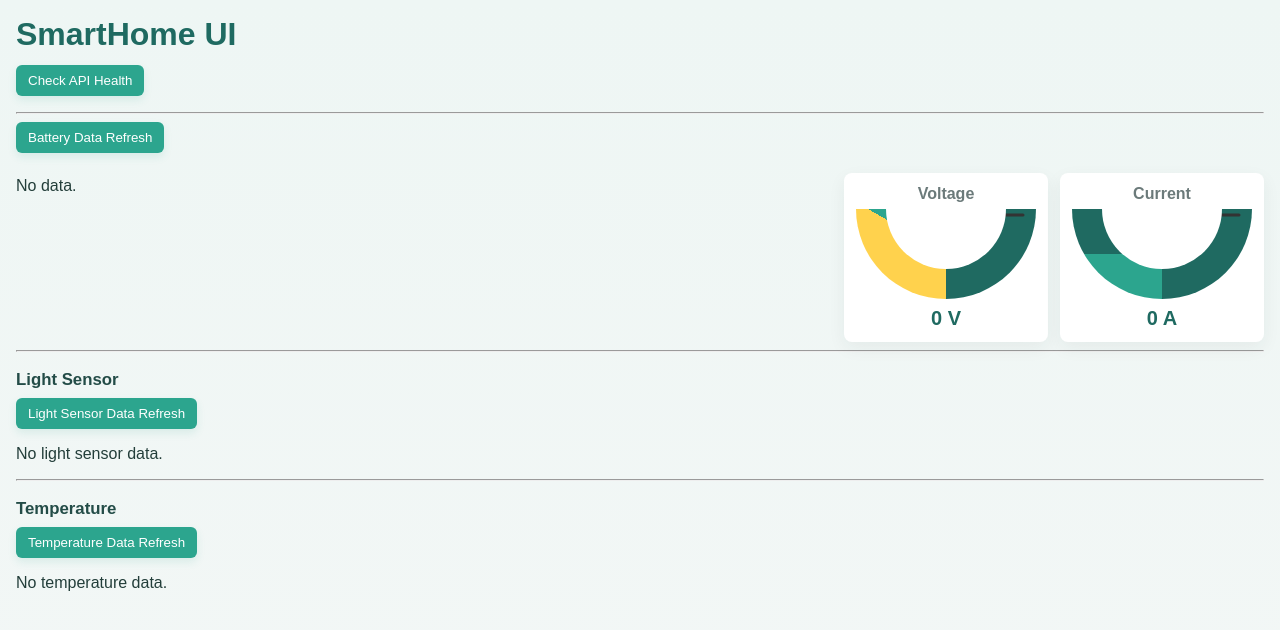
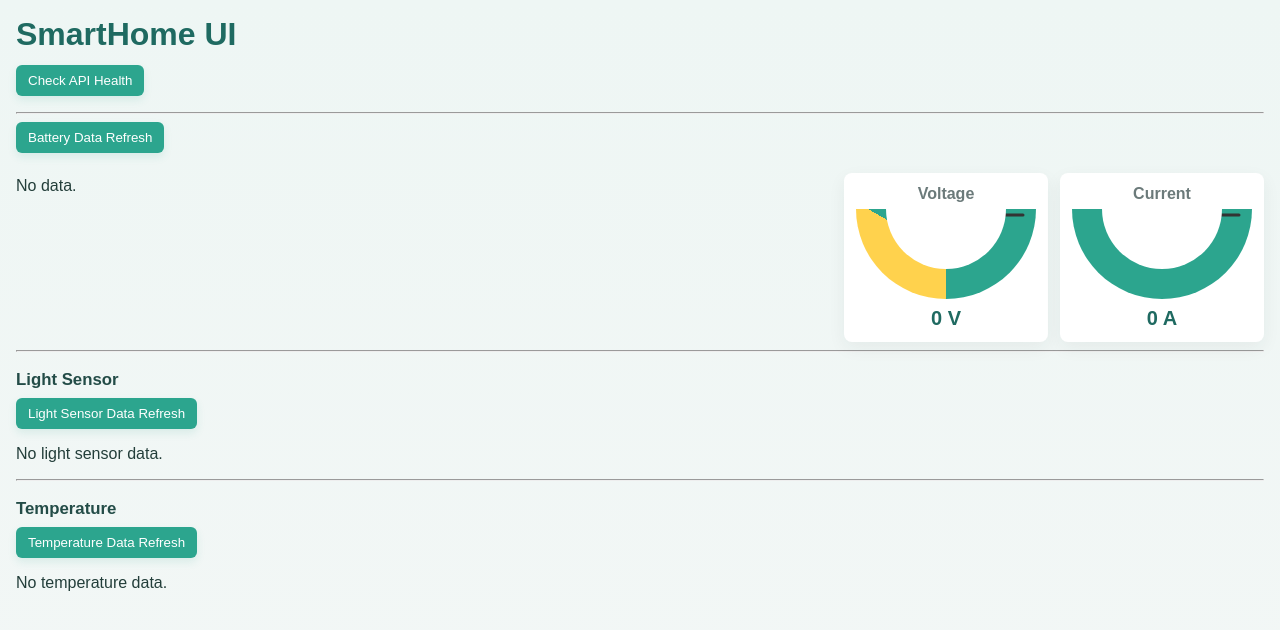
Before and after one commit to ashyrokoriadov/SmartHome, an Angular app in the folder SmartHome.UI/: page / in a window 1280 px wide. Shown: the top 630 px of the page. Built offline with nearby package versions, Linux system fonts and the light colour scheme.

Commit message:
style(ui): set voltage low segment yellow and current scale full green

```diff
--- a/SmartHome.UI/src/styles.css
+++ b/SmartHome.UI/src/styles.css
@@ -75,12 +75,10 @@ table{table-layout:auto}
 .gauge-arc{width:180px;height:90px;border-radius:90px 90px 0 0;overflow:hidden;position:relative;transform: rotate(180deg); /* invert for semicircle */}
 .gauge-arc.voltage{background: conic-gradient(
 	var(--warn) 0deg 120deg,
-	var(--accent) 120deg 150deg,
-	var(--accent-dark) 150deg 180deg
+	var(--accent) 120deg 180deg
 )}
 .gauge-arc.current{background: conic-gradient(
-	var(--accent) 0deg 90deg,
-	var(--accent-dark) 90deg 180deg
+	var(--accent) 0deg 180deg
 )}
 .gauge-arc::after{content:"";position:absolute;left:50%;bottom:0;transform:translateX(-50%);width:120px;height:60px;background:var(--panel);border-radius:60px 60px 0 0}
 .gauge-needle{position:absolute;left:50%;bottom:6px;width:3px;height:80px;background:#333;transform-origin:bottom center;border-radius:2px;transition:transform 0.6s cubic-bezier(.2,.9,.2,1)}
```
